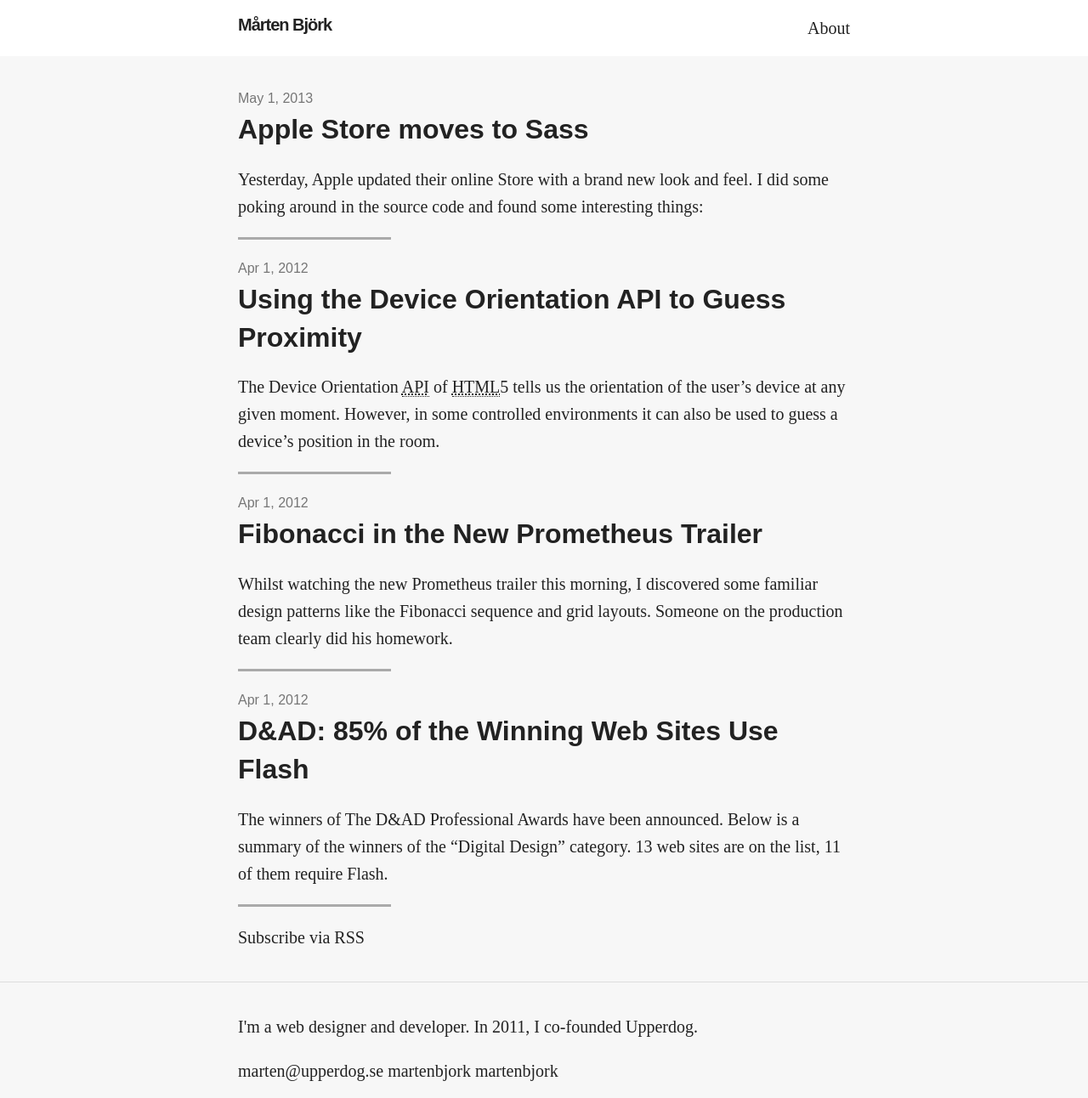
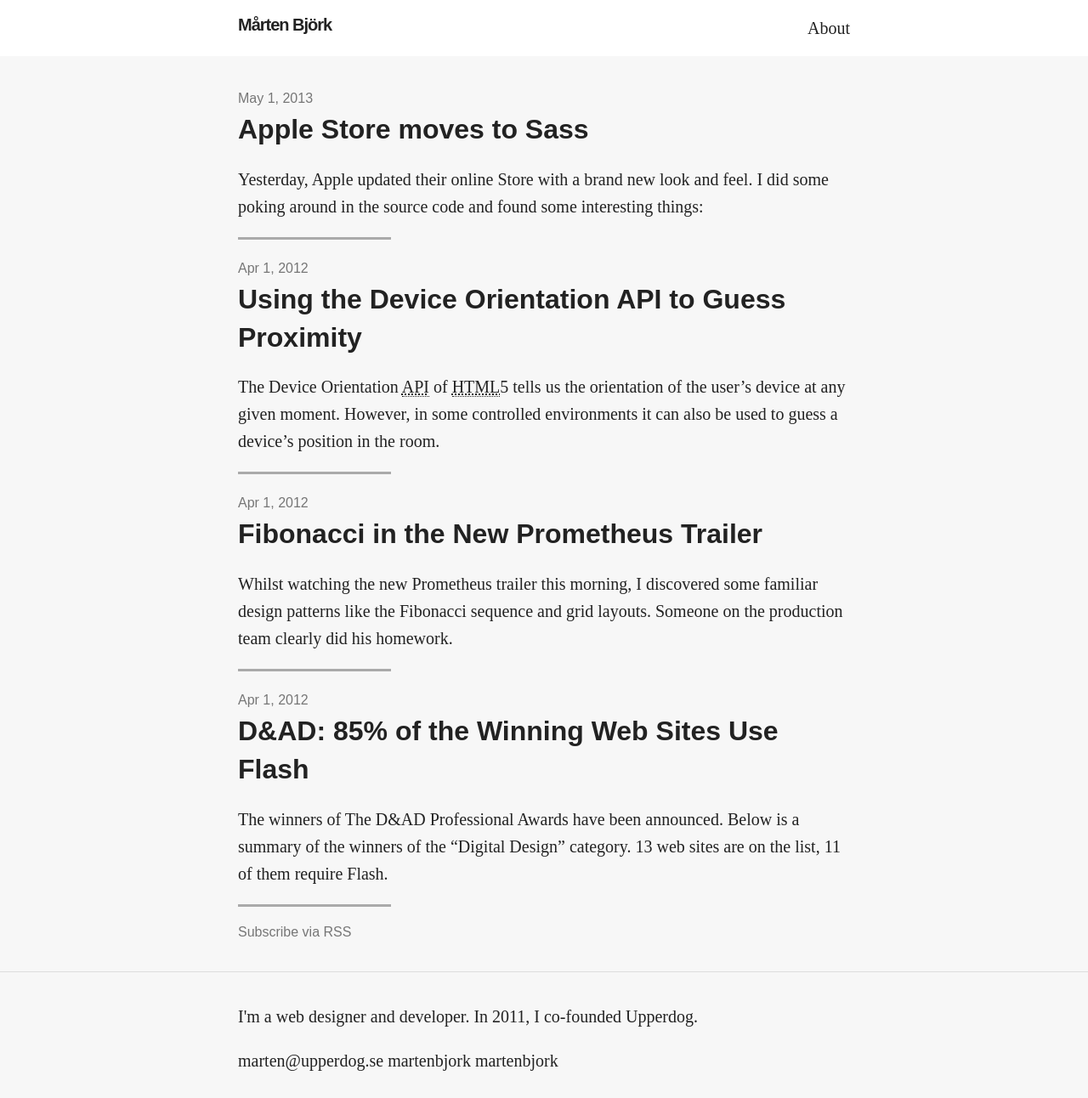
Before and after one commit to pavopax/pavopax.github.io, a Jekyll site: the page built from index.html, in a window 1280 px wide. Shown: the whole page at 85% size. Built offline with Jekyll 4.4.1, drawn with Linux system fonts in a browser that asks for light colours; some web fonts are replaced.

Commit message:
Added meta class

```diff
--- a/index.html
+++ b/index.html
@@ -14,6 +14,6 @@
             {% endfor %}
         </ul>
 
-        <p class="rss-subscribe">Subscribe <a href="{{ "/feed.xml" | prepend: site.baseurl }}">via RSS</a></p>
+        <p class="meta rss-subscribe">Subscribe <a href="{{ "/feed.xml" | prepend: site.baseurl }}">via RSS</a></p>
     </div>
 </div>
```
